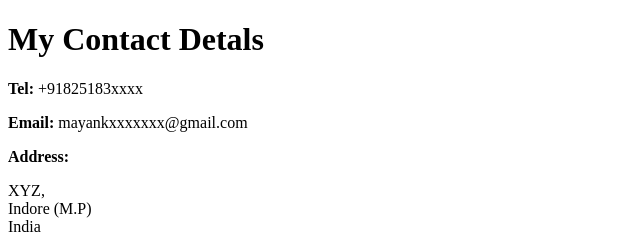
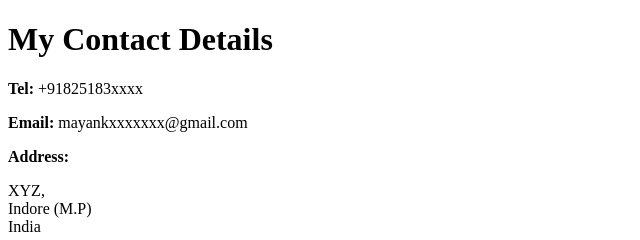
Before and after one commit to mayanksoni30/html-resume, a plain HTML site: page contact.html in a window 1280 px wide. Shown: the top 240 px of the page, 0-640 px from the left. Drawn offline with Linux system fonts and the light colour scheme.

Commit message:
contact.html

```diff
--- a/contact.html
+++ b/contact.html
@@ -6,7 +6,7 @@
     <title>Contact Mayank</title>
   </head>
   <body>
-    <h1>My Contact Detals</h1>
+    <h1>My Contact Details</h1>
     <p><b>Tel:</b> +91825183xxxx</p>
     <p><b>Email:</b> mayankxxxxxxx@gmail.com</p>
     <p><b>Address:</b></p>
```
